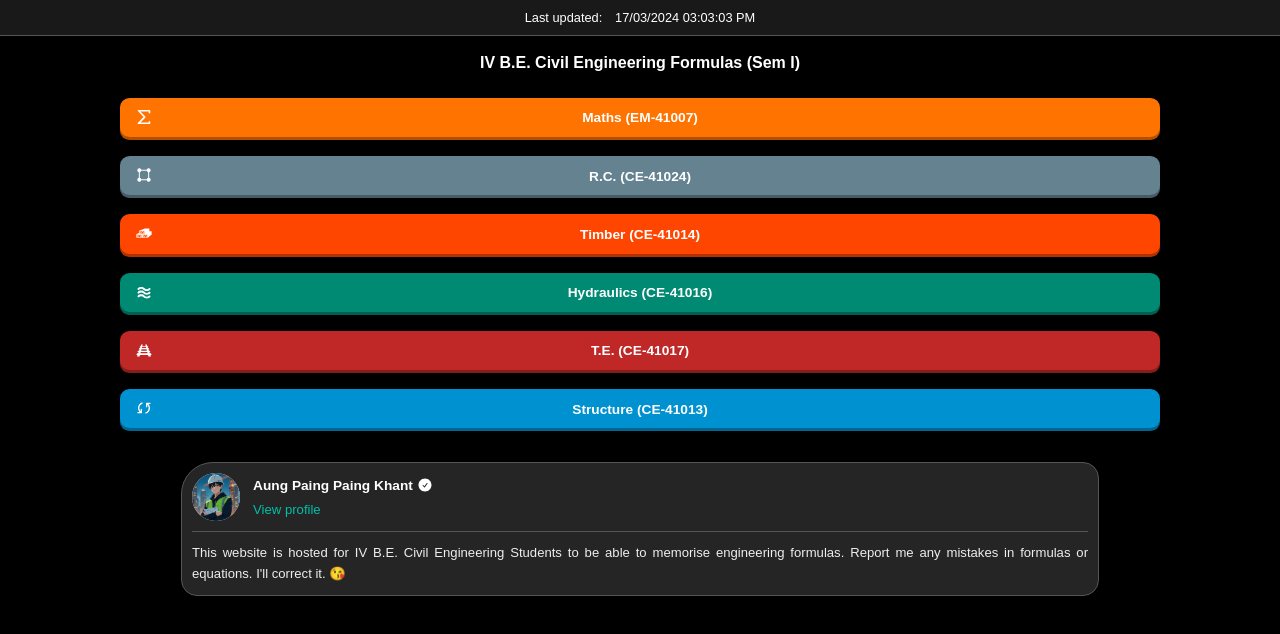
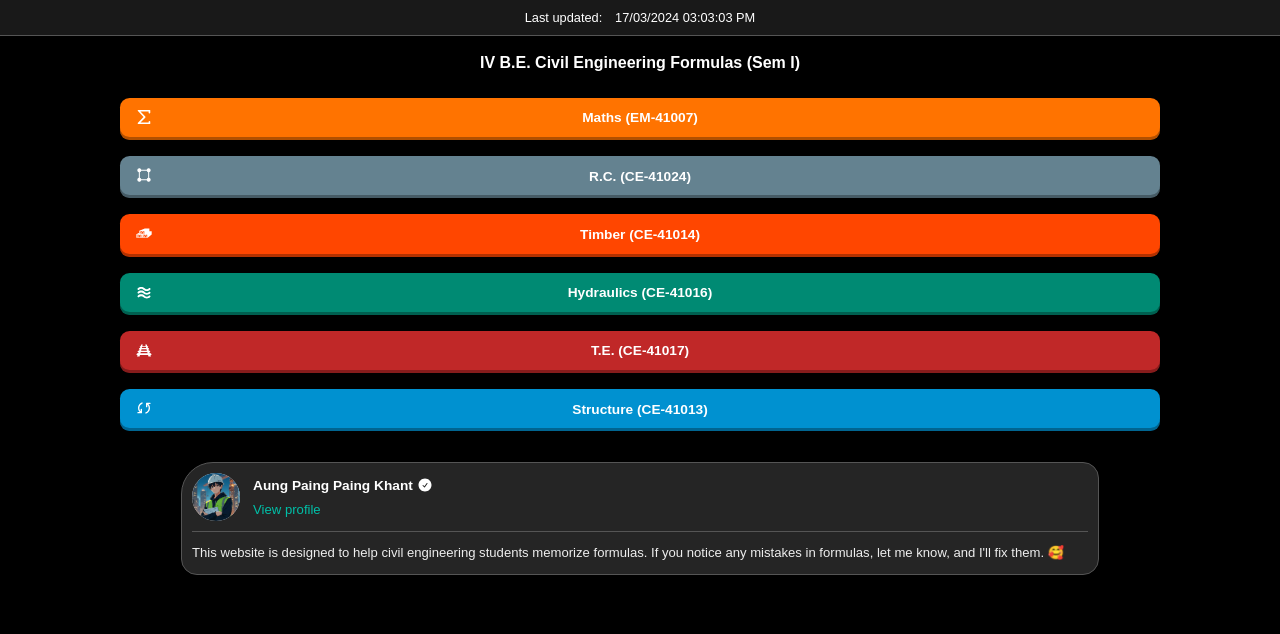
Before and after one commit to aungpipikhant/aungpipikhant.github.io, a plain HTML site: page civil/iv/s1/index.html in a window 1280 px wide. Drawn offline with Linux system fonts and the light colour scheme.

Commit message:
Add files via upload

```diff
--- a/civil/iv/s1/index.html
+++ b/civil/iv/s1/index.html
@@ -111,7 +111,7 @@
 			</div>
 		</div>
 		<hr color="#555" size="0.1rem">
-		<font color="#eee" style="text-align: justify; line-height: 1.6; margin-top: 0.64rem; font-size: 0.82rem;">This website is hosted for IV B.E. Civil Engineering Students to be able to memorise engineering formulas. Report me any mistakes in formulas or equations. I'll correct it. 😘</font>
+		<font color="#eee" style="text-align: justify; line-height: 1.6; margin-top: 0.64rem; font-size: 0.82rem;">This website is designed to help civil engineering students memorize formulas. If you notice any mistakes in formulas, let me know, and I'll fix them. 🥰</font>
 	</div>
 
 </div>
```
